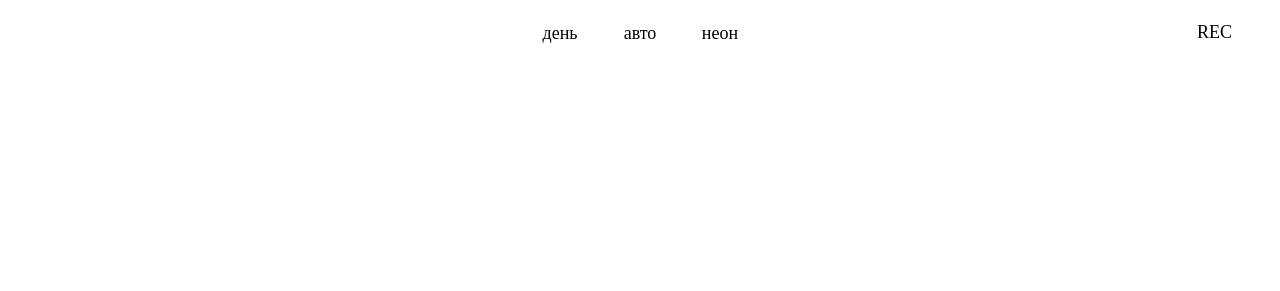
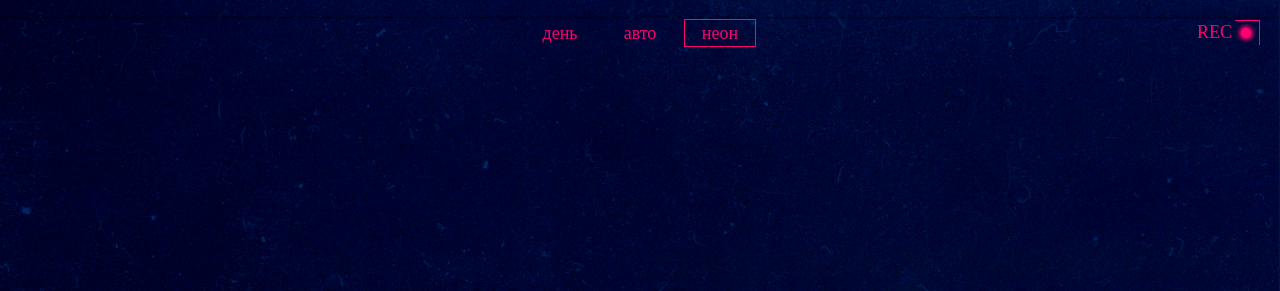
Before and after one commit to asrenijdocenko/slozhno-sosredotochitsya-fd, a plain HTML site: page index.html in a window 1280 px wide. Both pictures are taken after a click on the button "неон". Shown: the top 291 px of the page. Drawn offline with Linux system fonts and the light colour scheme.

Commit message:
Update dark.css

```diff
--- a/styles/dark.css
+++ b/styles/dark.css
@@ -5,8 +5,16 @@
 */
 
 :root.theme-dark {
-  /* сохраните этот селектор в приведённом виде.
-    Так стили написанные ниже будут иметь больший вес,
-    чем стили в медиазапросе предпочтений пользователя
-  */
+  --background-image: url('../images/cover-image-dark.png');
+  --background-color: #000028;
+  --accent-color: #FF0070;
+  --title-color: #DB00FF;
+  --title-text-color: #FF0070;
+  --text-color: #F1B2CE;
+  --outline-color-hover: #FF007066;
+  --link-outline-color-hover: #F1B2CE;
+  --link-outline-color-focus: #F1B2CE;
+  --decor-color: #FF0070;
+  --corber-color: #FF0070;
+  --title-decor-color: #000028;
 }
```
